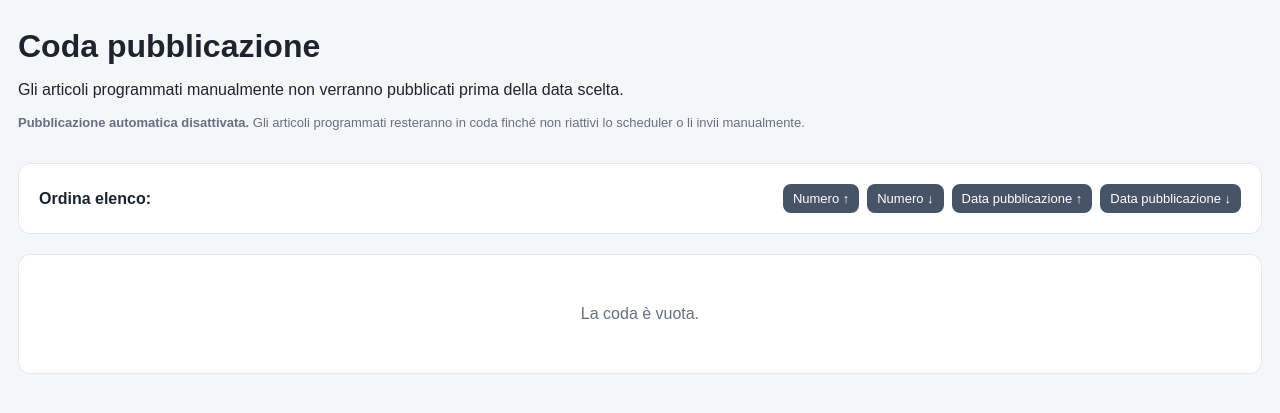
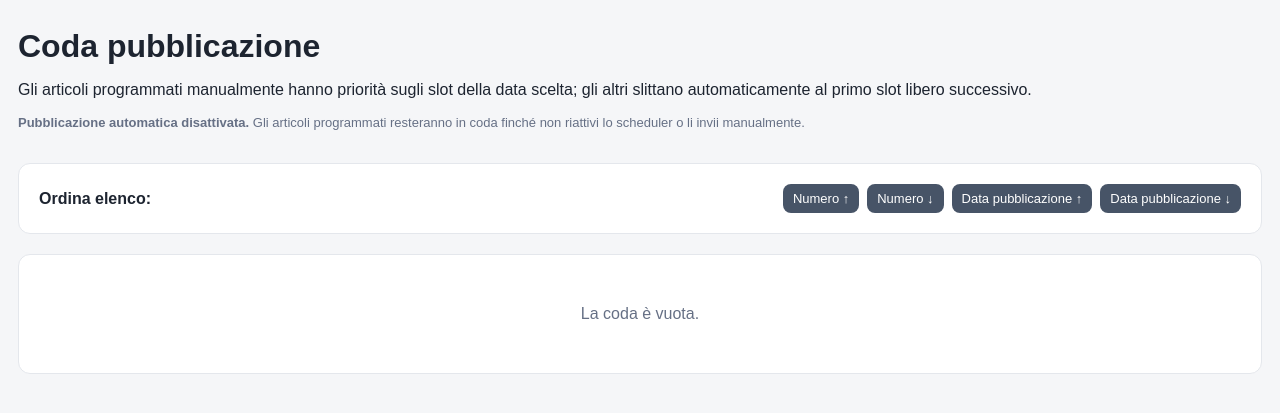
Before and after one commit to Niki206cc/amazonwp, a Flask app: page /queue in a window 1280 px wide. Shown: the part 68-481 px from the top of the page. Run offline with Flask 3, Linux system fonts and the light colour scheme; data comes from the database, SQL or seed files in the repository; data that the repository does not hold is empty.

Commit message:
Show effective publication slot for scheduled queue items

```diff
--- a/templates/queue.html
+++ b/templates/queue.html
@@ -3,7 +3,7 @@
 <div class="page-head">
   <div>
     <h1>Coda pubblicazione</h1>
-    <p>Gli articoli programmati manualmente non verranno pubblicati prima della data scelta.</p>
+    <p>Gli articoli programmati manualmente hanno priorità sugli slot della data scelta; gli altri slittano automaticamente al primo slot libero successivo.</p>
     {% if not scheduler_enabled %}<p class="muted"><strong>Pubblicazione automatica disattivata.</strong> Gli articoli programmati resteranno in coda finché non riattivi lo scheduler o li invii manualmente.</p>{% endif %}
   </div>
 </div>
@@ -29,7 +29,8 @@
     <strong>{{ i.title }}</strong>
     <div class="muted">{{ i.product_title }}</div>
     {% if i.manual_scheduled_date %}
-      <div style="font-size:13px;margin-top:4px"><strong>Programmato manualmente:</strong> {{ i.manual_scheduled_date }} · prima fascia utile</div>
+      <div style="font-size:13px;margin-top:4px"><strong>Data programmata:</strong> {{ i.manual_scheduled_date }} <span class="badge">Priorità</span></div>
+      {% if i.scheduled_at %}<div style="font-size:13px;margin-top:3px"><strong>Pubblicazione prevista:</strong> {{ i.scheduled_at }}</div>{% endif %}
     {% elif i.scheduled_at %}
       <div style="font-size:13px;margin-top:4px"><strong>Pubblicazione prevista:</strong> {{ i.scheduled_at }}</div>
     {% endif %}
```
